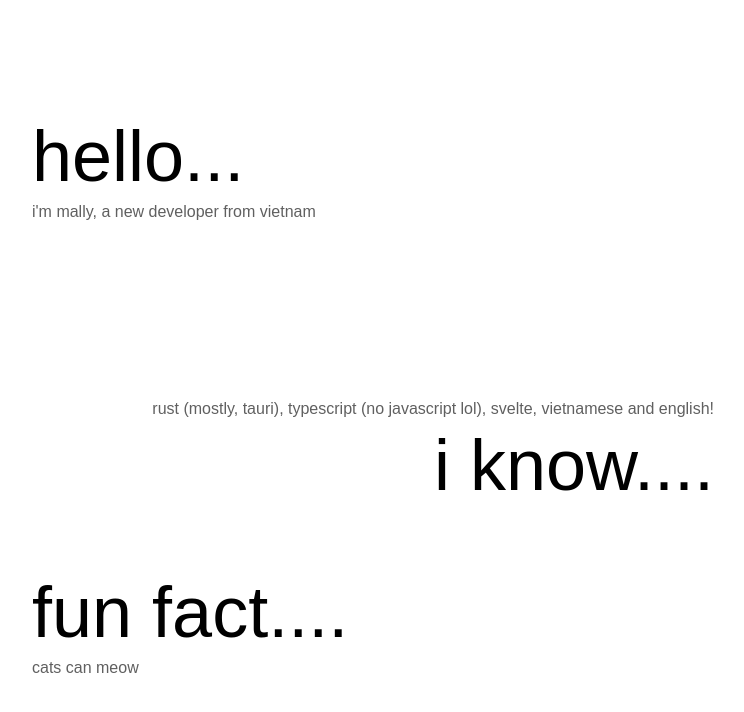
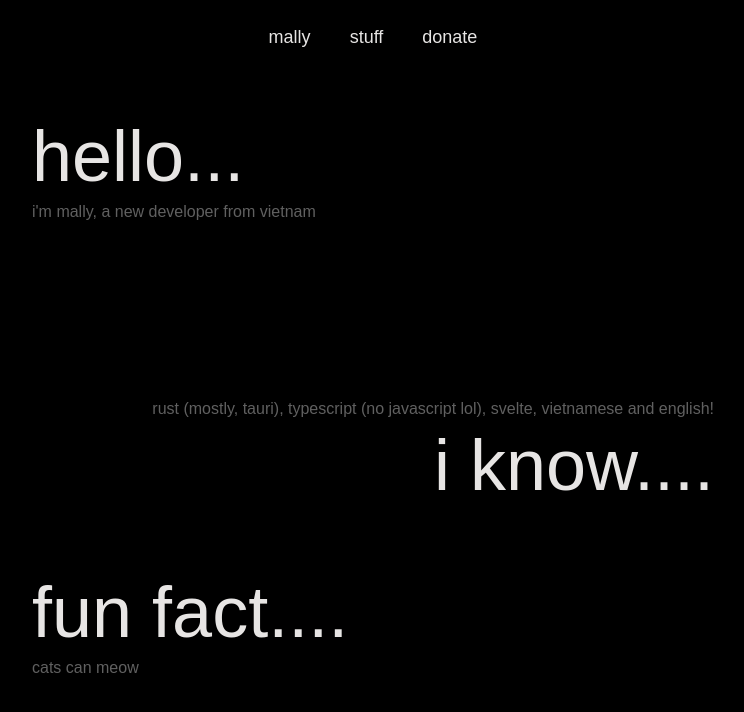
Before and after one commit to TheMallyGuy/web, a SvelteKit app: page / in a window 1280 px wide. Shown: the top 712 px of the page, without its empty margins (267-1011 px from the left). Built offline with nearby package versions, Linux system fonts and the light colour scheme.

Commit message:
add basic things

```diff
--- a/src/routes/+layout.svelte
+++ b/src/routes/+layout.svelte
@@ -1,9 +1,9 @@
-<script lang="ts">
-	import './layout.css';
-	import favicon from '$lib/assets/favicon.svg';
-
-	let { children } = $props();
+<script>
+	import './layout.css'
+    import Navbar from '$lib/navbar.svelte';
 </script>
 
-<svelte:head><link rel="icon" href={favicon} /></svelte:head>
-{@render children()}
+<div class="flex flex-col min-h-screen bg-black text-stone-200 overflow-x-hidden">
+    <Navbar/>
+    <slot />
+</div>
```
